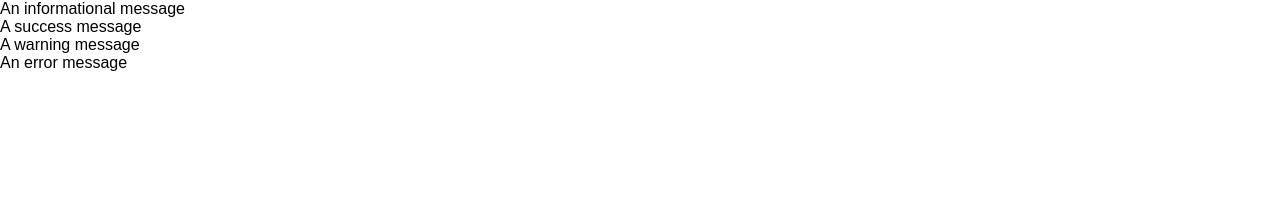
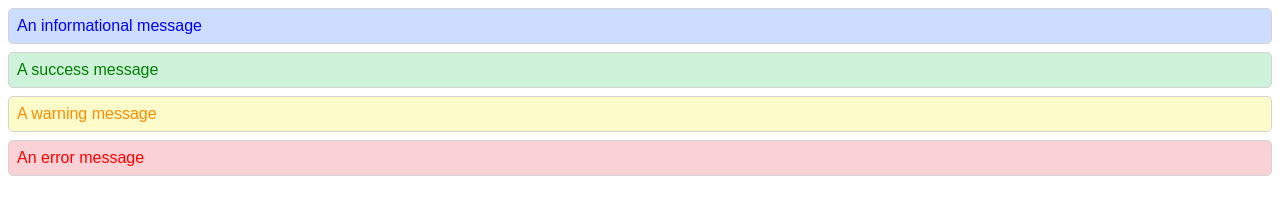
Before and after one commit to RobertBuenoDelacruz/codeup-web-exercises, a website: page messages.html in a window 1280 px wide. Drawn offline with Linux system fonts and the light colour scheme.

Commit message:
finsihed messages.css exercise

```diff
--- a/css/messages.css
+++ b/css/messages.css
@@ -5,3 +5,25 @@ body, html {
     margin: 0;
     font-family: Arial, Ubuntu, sans-serif;
 }
+div {
+    padding: 8px;
+    margin: .5em;
+    border: 1px solid lightgrey;
+    border-radius: 5px;
+}
+.message-info {
+    background-color: #cdddff;
+    color: blue;
+}
+.message-success {
+    background-color: #cff3da;
+    color: green;
+}
+.message-warning {
+    background-color: #fcfbc9;
+    color: darkorange;
+}
+.message-error {
+    background-color: #fad2d6;
+    color: red;
+}
```
